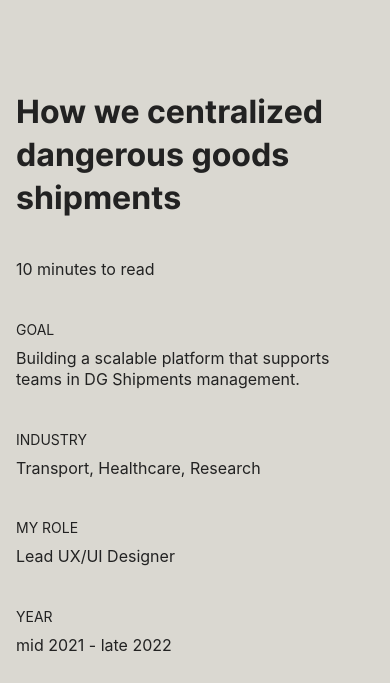
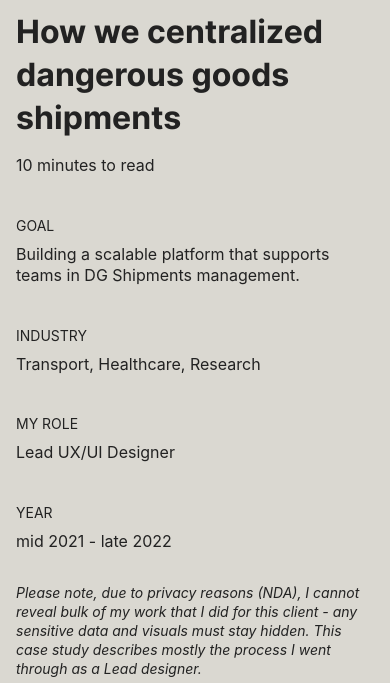
Before and after one commit to LukaszRados/maciaszekk, a website built with Vite: page projects/dangerous-goods-shipments.html in a window 390 px wide. Shown: the part 161-844 px from the top of the page. Built offline with nearby package versions, Linux system fonts and the light colour scheme; a web font is replaced by a local one.

Commit message:
fix: Mobile fixes

```diff
--- a/assets/css/main.css
+++ b/assets/css/main.css
@@ -457,13 +457,6 @@ a:hover {
   display: flex;
   flex-direction: column;
   gap: 80px;
-  margin: 80px 0;
-}
-
-.project__title {
-  display: flex;
-  flex-direction: column;
-  gap: 24px;
 }
 
 .project__section {
@@ -479,6 +472,10 @@ a:hover {
 }
 
 @media screen and (min-width: 1100px) {
+  .project {
+    margin: 80px 0;
+  }
+
   .project__section {
     grid-template-areas: "header header header header" "left left middle right";
     grid-template-columns: repeat(4, 1fr);
--- a/projects/dangerous-goods-shipments.html
+++ b/projects/dangerous-goods-shipments.html
@@ -46,10 +46,10 @@
 
   <article class="project content">
     <section class="project__section">
-      <div class="project__title" data-area="left">
+      <header data-area="left">
         <h2>How we centralized dangerous goods shipments</h2>
         <p class="text-2">10 minutes to read</p>
-      </div>
+      </header>
       <div class="project__info" data-area="middle">
         <div>
           <p class="label">Goal</p>
```
